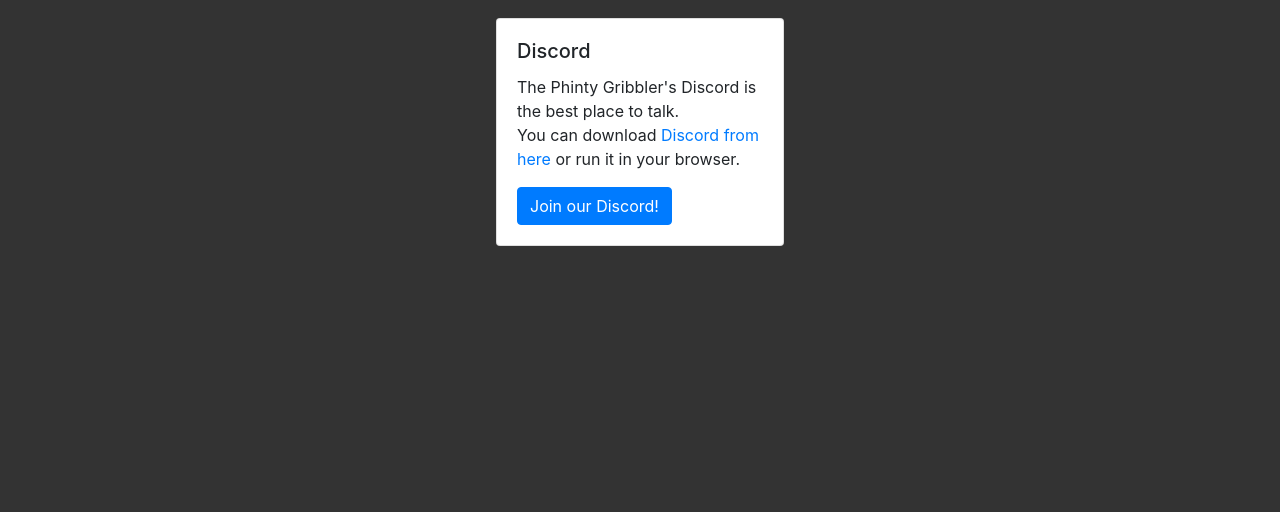
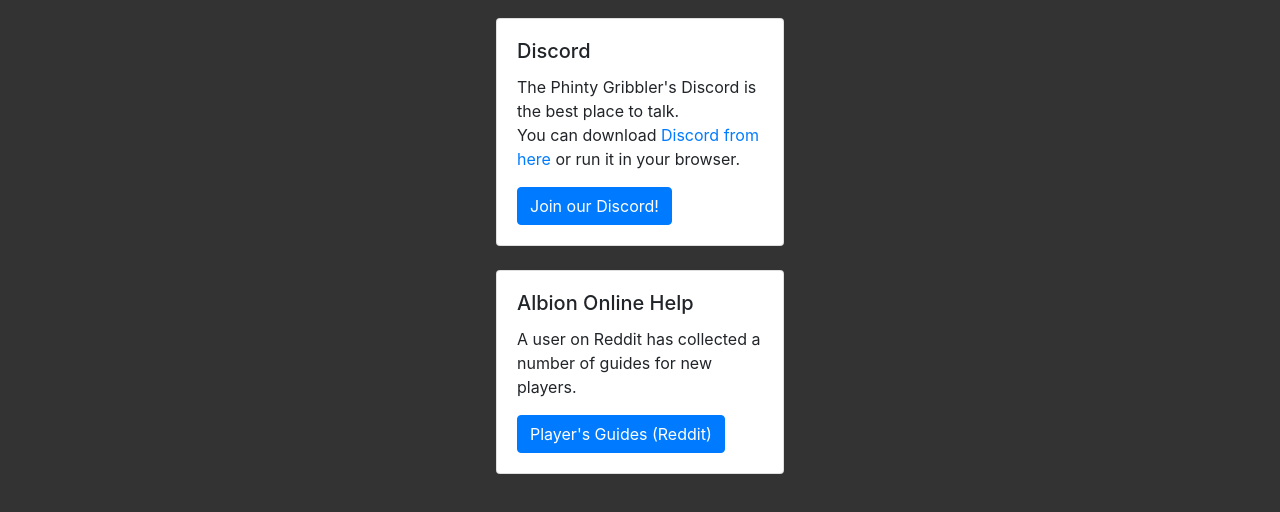
Before and after one commit to Zek99/zek99.github.io, a plain HTML site: page index.html in a window 1280 px wide. Shown: the part 62-574 px from the top of the page. Drawn offline with nearby package versions, Linux system fonts and the light colour scheme.

Commit message:
Update index.html

```diff
--- a/index.html
+++ b/index.html
@@ -37,6 +37,20 @@
                 </div>
             </div>
         </div>
+        <br />
+        <div class="row">
+            <div class="col-sm">
+                <div class="card mx-auto" style="width: 18rem;">
+                    <div class="card-body">
+                        <h5 class="card-title">Albion Online Help</h5>
+                        <p class="card-text">
+                           A user on Reddit has collected a number of guides for new players.
+                        </p>
+                        <a href="https://www.reddit.com/r/albiononline/comments/8julx8/new_players_guides_questions_answers/" class="btn btn-primary">Player's Guides (Reddit)</a>
+                    </div>
+                </div>
+            </div>
+        </div>
     </div>
 
 
```
